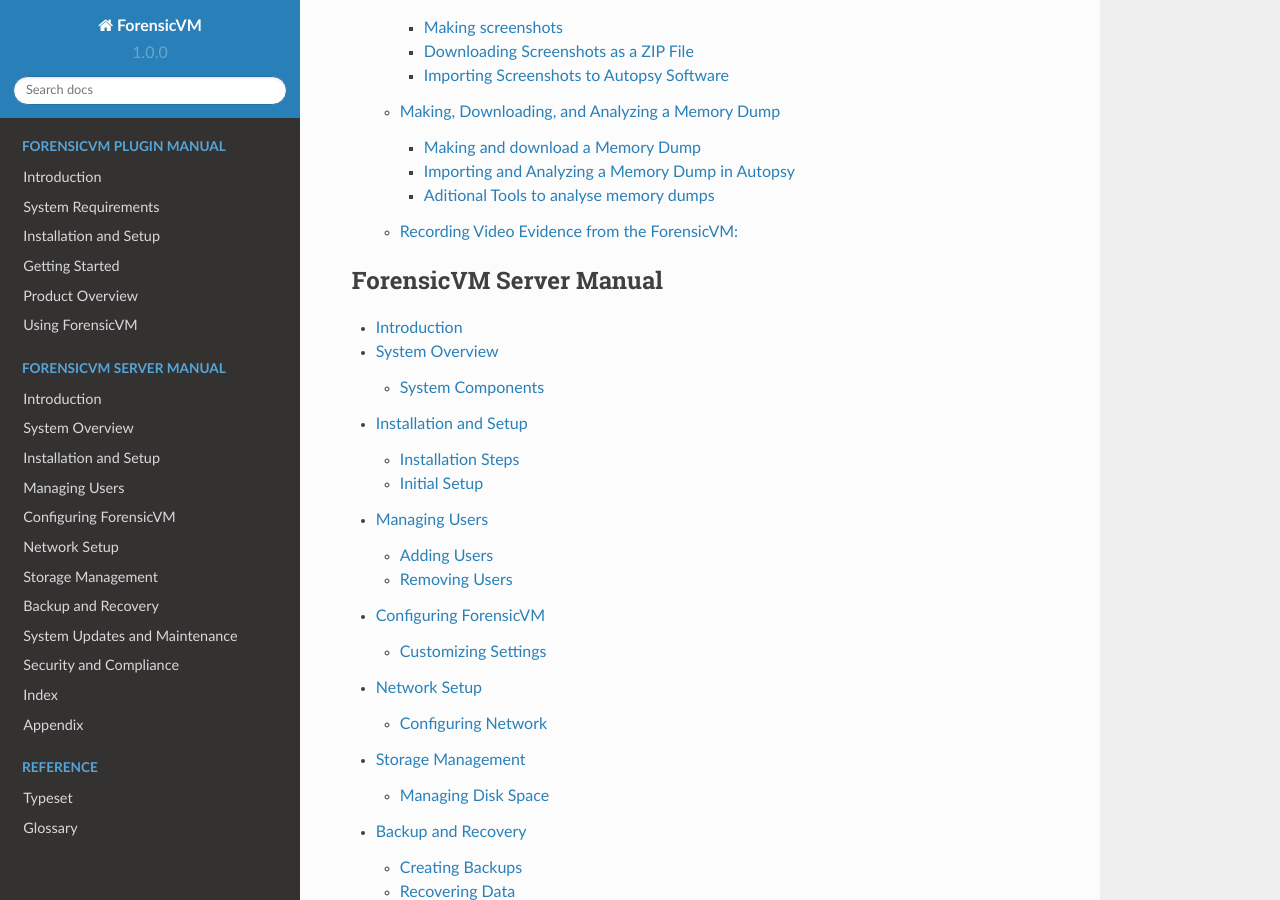
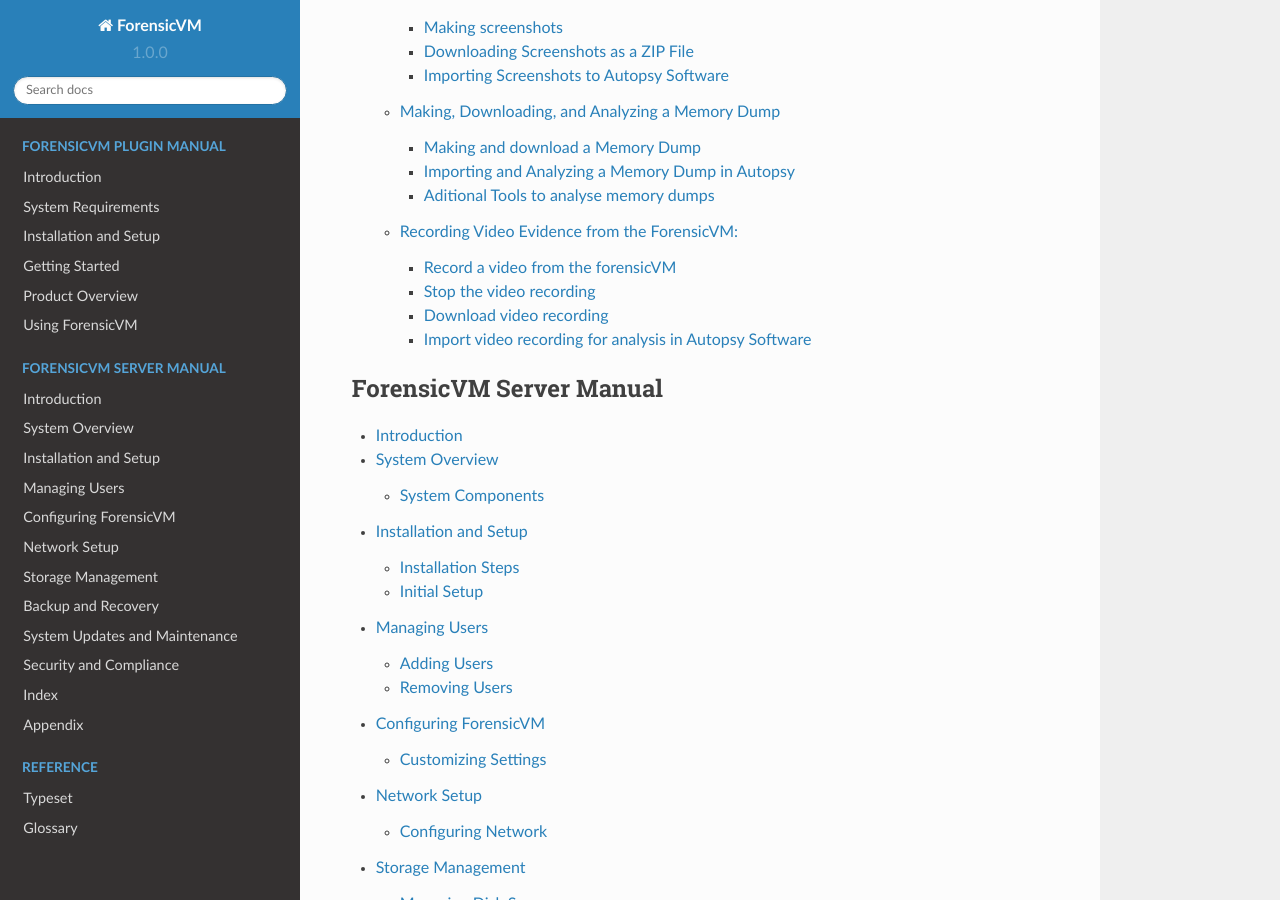
Before and after one commit to nunomourinho/ForensicVMServerAndClientDocs, a Sphinx documentation site: the page built from docs/index.rst, in a window 1280 px wide and 900 px high, scrolled down 4077 px. Built offline with Sphinx 7.4.7 and the Read the Docs theme 2.0.0, drawn with Linux system fonts in a browser that asks for light colours; pages that are not in the unit, such as notebooks, are missing from menus; some of the changed lines change nothing that is shown.

Commit message:
Update webrecord_video.rst

```diff
--- a/docs/user/webrecord_video.rst
+++ b/docs/user/webrecord_video.rst
@@ -1,5 +1,35 @@
-Webrecord video
-================
+Recording Video from a Forensic Virtual Machine
+===============================================
+
+Recording video from a forensic virtual machine (VM) that was created from a forensic image is not just a technical procedure; it's a crucial part of preserving and analyzing digital evidence in a meticulous and traceable manner. Below are the reasons why this approach is essential:
+
+**Immutable Record**
+
+When a virtual machine is created from a forensic image, it's a snapshot of a system at a specific point in time. Recording a video of the interactions and findings within this VM provides an immutable and chronological record. It ensures that every action taken can be reviewed, analyzed, and presented, leaving no room for doubt or ambiguity.
+
+**Transparency and Accountability**
+
+The video serves as a transparent and detailed log of what was done during the investigation. This helps in maintaining the integrity of the process, proving that the examination was conducted ethically and without alteration of the original data. If questions arise later, the video can be referred back to, to demonstrate exactly what was done.
+
+**Legal Compliance**
+
+In legal scenarios, the chain of custody must be robust and without breaks. Video recordings from the forensic VM provide a visual and auditable trail that can be an integral part of court proceedings. They offer judges, lawyers, and juries a clear and understandable view of the digital evidence, often aiding in decisions.
+
+**Training and Collaboration**
+
+The videos are not only useful for the case at hand but can be utilized for training purposes. They offer a real-world insight into how a forensic examination is conducted, the tools used, and the methodologies followed. Furthermore, they facilitate collaboration between teams and experts, allowing them to review and discuss findings visually.
+
+**Error Detection**
+
+If mistakes are made during the investigation, video recordings enable forensic analysts to backtrack and understand where things went wrong. This can be vital for correcting errors and learning from them for future investigations.
+
+**Enhancing Public Trust**
+
+Lastly, the practice of recording video from forensic VMs can also contribute to enhancing public trust in digital forensic processes. It sends a strong signal that the work is conducted with utmost professionalism, thoroughness, and adherence to legal standards.
+
+
+Record a video from the forensicVM
+-----------------------------------
 
 1. **Show the control bar on the forensicVM web screen web interface by clicking the arrow button.**
 
@@ -7,11 +37,15 @@
       :alt: Show the control bar
       :align: center
 
+      Show the control bar
+
 2. **Press the video recording icon. This icon will open a modal box.**
 
    .. figure:: img/webrecord_video_0002.jpg
       :alt: Press the video recording icon
       :align: center
+
+      Press the video recording icon
 
 3. **Press the red "Record Video" button.**
 
@@ -19,110 +53,163 @@
       :alt: Press "Record Video" button
       :align: center
 
+      Press "Record Video" button
+
 4. **The recording is in progress; it can be up to 3 hours of recording before the video stops. The "rec" animation on the top right will show that the recording is in progress on the server.**
 
    .. figure:: img/webrecord_video_0004.jpg
       :alt: Recording in progress
       :align: center
 
-5. **To stop the recording, first press the record icon on the control bar.**
+      Recording in progress
+
+Stop the video recording
+-------------------------
+
+1. **To stop the recording, first press the record icon on the control bar.**
 
    .. figure:: img/webrecord_video_0005.jpg
       :alt: Stop recording
       :align: center
 
-6. **On the modal box, please press the "Stop recording button".**
+      Stop recording
+
+2. **On the modal box, please press the "Stop recording button".**
 
    .. figure:: img/webrecord_video_0006.jpg
       :alt: Stop recording button
       :align: center
 
-7. **You will see two notification messages. The first one says, "Sent stop video recording," to indicate that the video has stopped recording. The video has to be processed on the server to download. When the video is completed on the server, you will see a second notification message stating, "Video saved (Video recorder with the name videoNNNN.mp4)", where NNNN is the video number. Please note down this number.**
+      Stop recording button
+
+3. **You will see two notification messages. The first one says, "Sent stop video recording," to indicate that the video has stopped recording. The video has to be processed on the server to download. When the video is completed on the server, you will see a second notification message stating, "Video saved (Video recorder with the name videoNNNN.mp4)", where NNNN is the video number. Please note down this number.**
 
    .. figure:: img/webrecord_video_0007.jpg
       :alt: Notifications
       :align: center
 
-8. **To download, please press the record video icon again on the control bar.**
+      Notifications
+
+
+Download video recording
+-------------------------
+1. **To download, please press the record video icon again on the control bar.**
 
    .. figure:: img/webrecord_video_0008.jpg
       :alt: Download icon
       :align: center
 
-9. **Now, press the "Download" button. You should now wait until the download is ready. It will start download automatically, so please do not close the webpage. The video preparation time and the download time will directly depend on the video size.**
+      Download icon
+
+2. **Now, press the "Download" button. You should now wait until the download is ready. It will start download automatically, so please do not close the webpage. The video preparation time and the download time will directly depend on the video size.**
 
    .. figure:: img/webrecord_video_0009.jpg
       :alt: Press "Download" button
       :align: center
 
-10. **Download started message**
+      Press "Download" button
+
+3. **Download started message**
 
    .. figure:: img/webrecord_video_0010.jpg
-      :alt: Downlaod started message
+      :alt: Download started message
       :align: center
 
-11. **After the video is downloaded, in the web browser, please open the download folder where the video file is.**
+      Download started message
+
+4. **After the video is downloaded, in the web browser, please open the download folder where the video file is.**
 
    .. figure:: img/webrecord_video_0011.jpg
       :alt: Locate downloaded file
       :align: center
 
-12. **With the shift key pressed, press the right-click on the mouse over the video file. Then select the "Copy as path" option on the menu.**
+      Locate downloaded file
+
+Import video recording for analysis in Autopsy Software
+--------------------------------------------------------
+
+1. **With the shift key pressed, press the right-click on the mouse over the video file. Then select the "Copy as path" option on the menu.**
 
    .. figure:: img/webrecord_video_0012.jpg
       :alt: Copy as path
       :align: center
 
-13. **Open Autopsy software. On the menu bar, please click the "Add Data Source" button.**
+      Copy as path
+
+2. **Open Autopsy software. On the menu bar, please click the "Add Data Source" button.**
 
    .. figure:: img/webrecord_video_0013.jpg
       :alt: Open Autopsy
       :align: center
 
-14. **Select the host and click next.**
+      Open Autopsy
+
+3. **Select the host and click next.**
 
    .. figure:: img/webrecord_video_0014.jpg
       :alt: Select host
       :align: center
 
-15. **Select Logical Files and click next.**
+      Select host
+
+4. **Select Logical Files and click next.**
 
    .. figure:: img/webrecord_video_0015.jpg
       :alt: Select Logical Files
       :align: center
 
-16. **Click Add to select the video.**
+      Select Logical Files
+
+5. **Click Add to select the video.**
 
    .. figure:: img/webrecord_video_0016.jpg
-      :alt: Click Add
+      :alt: Click Add to select video
       :align: center
 
-17. **Paste the path in the "File name:" field and click the "Select" button.**
+      Click Add to select video
+
+6. **Paste the path in the "File name:" field and click the "Select" button.**
 
    .. figure:: img/webrecord_video_0017.jpg
       :alt: Select video
       :align: center
 
-18. **Click Next.**
+      Select video to import
+
+7. **Click Next.**
 
    .. figure:: img/webrecord_video_0018.jpg
       :alt: Click Next
       :align: center
 
-19. **Deselect all ingest plugins and click next.**
+      Click Next
+
+8. **Deselect all ingest plugins and click next.**
 
    .. figure:: img/webrecord_video_0019.jpg
       :alt: Deselect plugins
       :align: center
 
-20. **Click Finish.**
+      Deselect plugins
+
+9. **Click Finish.**
 
    .. figure:: img/webrecord_video_0020.jpg
       :alt: Click Finish
       :align: center
 
-21. **1. Select the video file, 2. With the mouse right-click, "Add a File Tag", 3. Select the tag that is relevant to the forensic investigation.**
+      Click Finish
+
+10. **1. Select the video file, 2. With the mouse right-click, "Add a File Tag", 3. Select the tag that is relevant to the forensic investigation.**
 
    .. figure:: img/webrecord_video_0021.jpg
       :alt: Tagging video
       :align: center
+
+      Tagging video
+
+
+.. note:: **Video Recording Sound**
+   The current version of the video recording feature within the forensic virtual machine does not include sound. It captures only the visual interactions and activities within the system. We recognize the importance of sound in some investigations, and we are actively working to add this capability in a forthcoming version of our software.
+
+   In the meantime, if sound recording is a necessary component of your forensic analysis, we advise utilizing third-party tools specifically designed for video and audio capture. Please ensure that any third-party tool used complies with your legal and organizational requirements.
```
